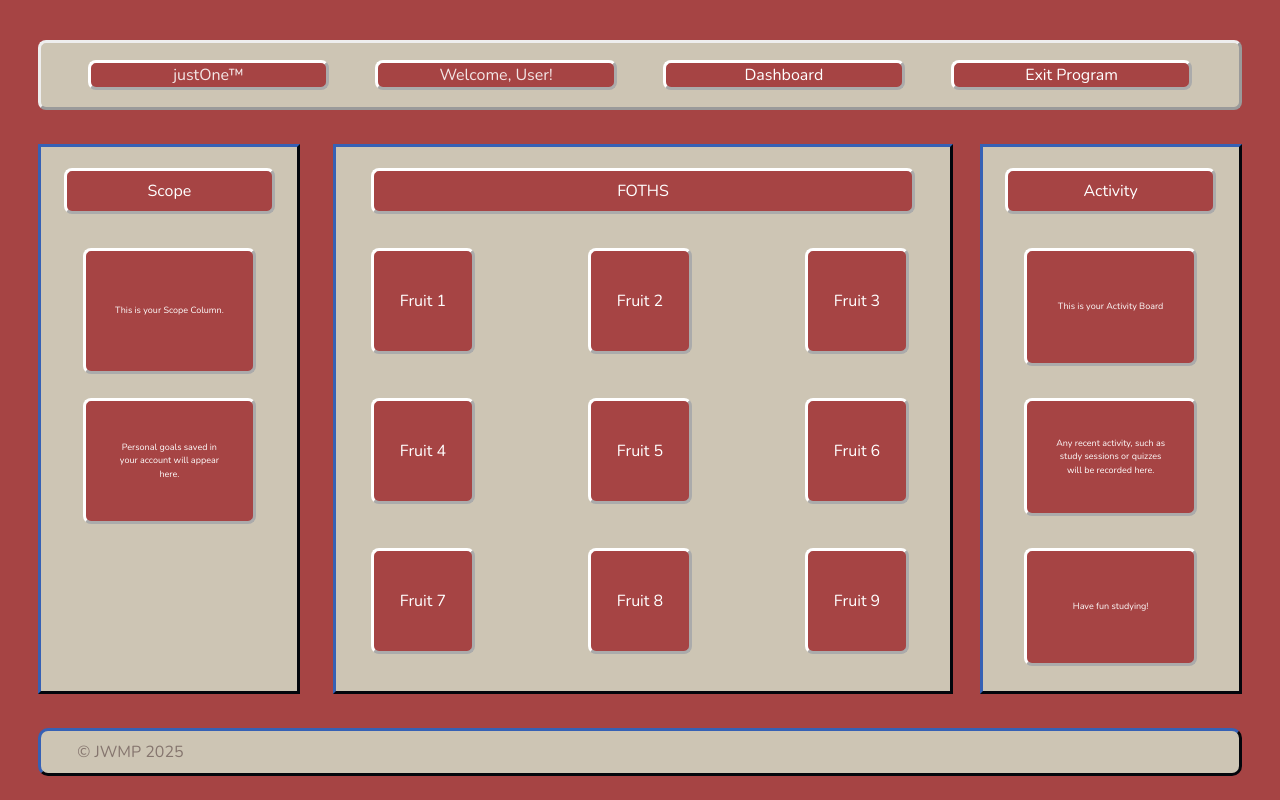
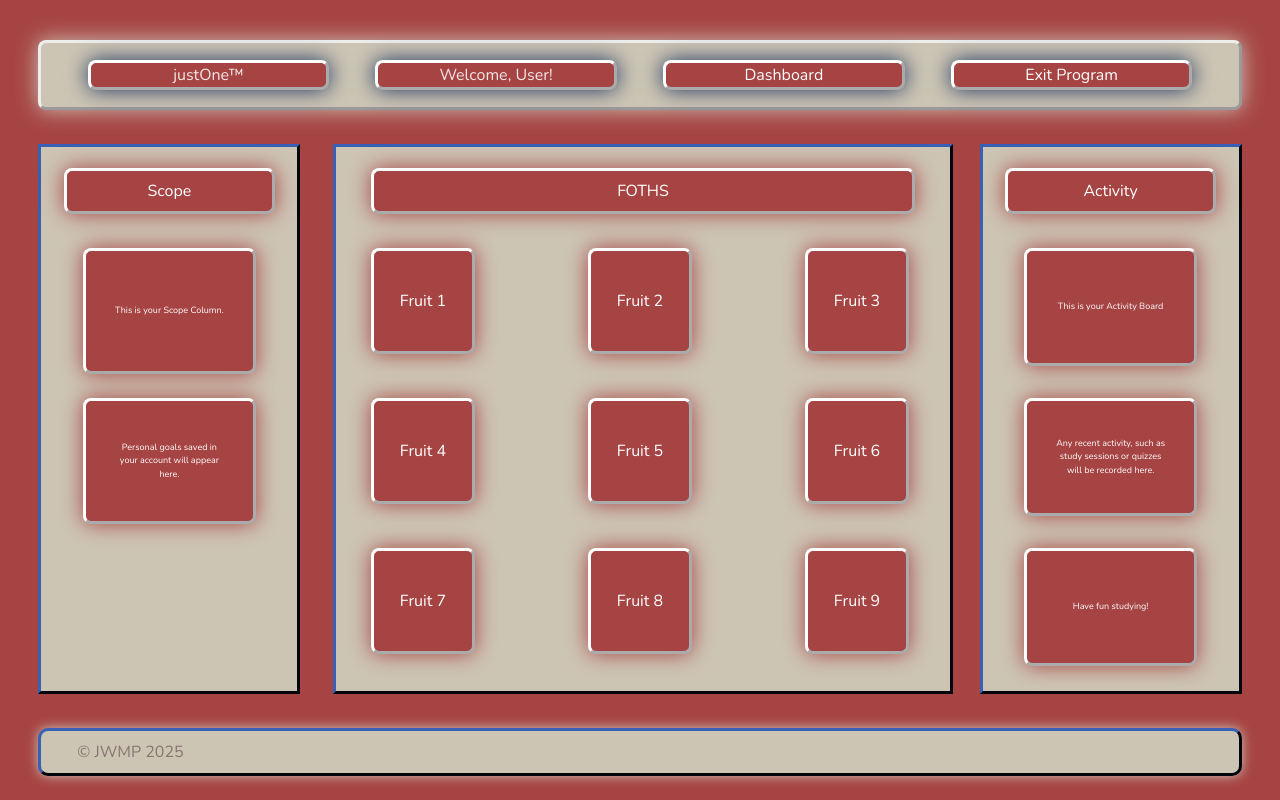
Before and after one commit to jwhitad15/Unit1-FinalProject-FOTHS-Joshua-W, a React (Vite) app in the folder FOTHS/: page /#/foths in a window 1280 px wide. Built offline with nearby package versions, Linux system fonts and the light colour scheme.

Commit message:
"Box Shadow Stylization"

```diff
--- a/FOTHS/src/App.css
+++ b/FOTHS/src/App.css
@@ -90,6 +90,9 @@
   /* left: 3%; */
   width: 18%;
   padding-top: auto;
+  box-shadow: 8 14px 8px black;
+  -webkit-box-shadow: 0 0 10px #fff;
+          box-shadow: 0 0 21px #1d3461;
 }
 .header-element-2 {
   border-style: outset;
@@ -104,6 +107,9 @@
   width: 18%;
   padding-top: auto;
   /* vertical-align: middle; */
+  box-shadow: 8 14px 8px black;
+  -webkit-box-shadow: 0 0 10px #fff;
+          box-shadow: 0 0 21px #1d3461;
 }
 .header-element-3 {
   border-style: outset;
@@ -118,6 +124,9 @@
   width: 18%;
   padding-top: auto;
   /* vertical-align: middle; */
+  box-shadow: 8 14px 8px black;
+  -webkit-box-shadow: 0 0 10px #fff;
+          box-shadow: 0 0 21px #1d3461;
 }
 .header-element-4 {
   border-style: outset;
@@ -132,6 +141,9 @@
   width: 18%;
   padding-top: auto;
   /* vertical-align: middle; */
+  box-shadow: 8 14px 8px black;
+  -webkit-box-shadow: 0 0 10px #fff;
+          box-shadow: 0 0 21px #1d3461;
 }
 .header-user {
   border-style: outset;
@@ -167,7 +179,10 @@
   left: 3%;
   height: 8%;
   border-radius: 8px;
-  background-color: #cdc5b4
+  background-color: #cdc5b4;
+  box-shadow: 8 14px 8px black;
+  -webkit-box-shadow: 0 0 10px #fff;
+          box-shadow: 0 0 21px #1d3461;
 }
  .study-header {
   border: outset;
@@ -181,7 +196,10 @@
   left: 3%;
   height: 8%;
   border-radius: 8px;
-  background-color: #cdc5b4
+  background-color: #cdc5b4;
+  box-shadow: 8 14px 8px black;
+  -webkit-box-shadow: 0 0 10px #fff;
+          box-shadow: 0 0 21px #1d3461;
 }
 .study-header-logo {
   border-style: outset;
@@ -233,7 +251,10 @@
   left: 15%;
   top: 25%;
   width: 70%;
-  height: 44%
+  height: 44%;
+  box-shadow: 8 14px 8px black;
+  -webkit-box-shadow: 0 0 10px #fff;
+          box-shadow: 0 0 21px #1d3461;
 }
 .study-previous-button {
   display: grid;
@@ -251,7 +272,10 @@
   left: 88%;
   top: 47.25%;
   width: 9%;
-  height:5%
+  height:5%;
+  box-shadow: 8 14px 8px black;
+  -webkit-box-shadow: 0 0 10px #fff;
+          box-shadow: 0 0 21px #1d3461;
 }
 .study-next-button {
   display: grid;
@@ -269,7 +293,10 @@
   left: 3%;
   top: 47.25%;
   width: 9%;
-  height:5%
+  height:5%;
+  box-shadow: 8 14px 8px black;
+  -webkit-box-shadow: 0 0 10px #fff;
+          box-shadow: 0 0 21px #1d3461;
 }
 .study-title {
   border-style: outset;
@@ -286,7 +313,28 @@
   color: white;
   place-content: center;
   color: #85756e;
+  box-shadow: 8 14px 8px black;
+  -webkit-box-shadow: 0 0 10px #fff;
+          box-shadow: 0 0 21px #1d3461;
 
+}
+.return-to-foths-from-study {
+  border: outset 2.5px;
+  color: white;
+  background-color: #1d3461;
+  padding-left: 10px;
+  padding-right: 10px;
+  padding-top: 3px;
+  padding-bottom: 3px;
+  text-align: center;
+  font-size: 18px;
+  /* margin: 4px 2px; */
+  margin-top: 545px;
+  border-radius: 4px;
+  top: 88%;
+  box-shadow: 8 14px 8px black;
+  -webkit-box-shadow: 0 0 10px #fff;
+          box-shadow: 0 0 21px #1d3461;
 }
 .verse-name {
   border-style: outset;
@@ -303,6 +351,9 @@
   color: white;
   place-content: center;
   color: #85756e;
+  box-shadow: 8 14px 8px black;
+  -webkit-box-shadow: 0 0 10px #fff;
+          box-shadow: 0 0 21px #1d3461;
 
 }
 
@@ -320,7 +371,27 @@
   width: 68%;
   color: white;
   place-content: center;
+  box-shadow: 8 14px 8px black;
+  -webkit-box-shadow: 0 0 10px #fff;
+          box-shadow: 0 0 21px #a64444;
 
+}
+.return-to-foths-from-game-mode {
+  border: outset 2.5px;
+  color: white;
+  background-color: #1d3461;
+  padding-left: 10px;
+  padding-right: 10px;
+  padding-top: 3px;
+  padding-bottom: 3px;
+  text-align: center;
+  font-size: 18px;
+  margin-top: 500px;
+  border-radius: 4px;
+  position: relative;
+  box-shadow: 8 14px 8px black;
+  -webkit-box-shadow: 0 0 10px #fff;
+          box-shadow: 0 0 21px #1d3461;
 }
 .game-card {
   border: outset;
@@ -340,6 +411,9 @@
   width: 28.333%;
   color: white;
   place-content: center;
+  box-shadow: 8 14px 8px black;
+  -webkit-box-shadow: 0 0 10px #fff;
+          box-shadow: 0 0 21px #a64444;
 }
 .game-card-2 {
   border-style: outset;
@@ -355,7 +429,9 @@
   width: 28.333%;
   color: white;
   place-content: center;
-
+  box-shadow: 8 14px 8px black;
+  -webkit-box-shadow: 0 0 10px #fff;
+          box-shadow: 0 0 21px #a64444;
 }
 .game-card-3 {
   border-style: outset;
@@ -371,8 +447,9 @@
   width: 28.333%;
   color: white;
   place-content: center;
-
-
+  box-shadow: 8 14px 8px black;
+  -webkit-box-shadow: 0 0 10px #fff;
+          box-shadow: 0 0 21px #a64444;
 }
 .game-mode-header {
   border: outset;
@@ -386,9 +463,12 @@
   left: 3%;
   height: 8%;
   border-radius: 8px;
-  background-color: #cdc5b4
+  background-color: #cdc5b4;
+  box-shadow: 8 14px 8px black;
+  -webkit-box-shadow: 0 0 10px #fff;
+          box-shadow: 0 0 21px #a64444;
 }
- .dashboard-header {
+.dashboard-header {
   border: outset;
   display: flex;
   /* place-content: center; */
@@ -400,7 +480,10 @@
   left: 3%;
   height: 8%;
   border-radius: 8px;
-  background-color: #cdc5b4
+  background-color: #cdc5b4;
+  box-shadow: 8 14px 8px black;
+-webkit-box-shadow: 0 0 10px #fff;
+        box-shadow: 0 0 21px #cdc5b4;
 }
 .dashboard-title {
   border-style: outset;
@@ -416,6 +499,9 @@
   width: 68%;
   color: white;
   place-content: center;
+  box-shadow: 8 14px 8px black;
+  -webkit-box-shadow: 0 0 10px #fff;
+          box-shadow: 0 0 21px #a64444;
 }
 .FOTHS-dashboard-card {
   border-style: outset;
@@ -431,10 +517,14 @@
   width: 28.333%;
   color: white;
   place-content: center;
+  box-shadow: 8 14px 8px black;
+-webkit-box-shadow: 0 0 10px #fff;
+        box-shadow: 0 0 21px #a64444;
 }
 .dashboard-card-text {
   text-align: center;
   margin: 1px;
+
 }
 
 .recent-activity {
@@ -450,6 +540,9 @@
   height: 5%;
   padding-left: 2%;
   padding-right:  2%;
+  box-shadow: 8 14px 8px black;
+  -webkit-box-shadow: 0 0 10px #fff;
+          box-shadow: 0 0 21px #a64444;
 }
 .recent-activity-card-1 {
   border: outset;
@@ -465,6 +558,9 @@
   padding-left: 2%;
   padding-right:  2%;
   font-size: xx-small;
+  box-shadow: 8 14px 8px black;
+  -webkit-box-shadow: 0 0 10px #fff;
+          box-shadow: 0 0 21px #a64444;
 }
 .recent-activity-card-2 {
   border: outset;
@@ -480,6 +576,9 @@
   padding-left: 2%;
   padding-right:  2%;
   font-size: xx-small;
+  box-shadow: 8 14px 8px black;
+  -webkit-box-shadow: 0 0 10px #fff;
+          box-shadow: 0 0 21px #a64444;
 }
 .recent-activity-card-3 {
   border: outset;
@@ -495,6 +594,9 @@
   padding-left: 2%;
   padding-right:  2%;
   font-size: xx-small;
+  box-shadow: 8 14px 8px black;
+  -webkit-box-shadow: 0 0 10px #fff;
+          box-shadow: 0 0 21px #a64444;
 }
 
 .scope {
@@ -510,6 +612,9 @@
   height: 5%;
   padding-left: 2%;
   padding-right:  2%;
+  box-shadow: 8 14px 8px black;
+  -webkit-box-shadow: 0 0 10px #fff;
+          box-shadow: 0 0 21px #a64444;
 }
 .scope-card-1 {
   border: outset;
@@ -525,6 +630,9 @@
   padding-left: 2%;
   padding-right:  2%;
   font-size: xx-small;
+  box-shadow: 8 14px 8px black;
+  -webkit-box-shadow: 0 0 10px #fff;
+          box-shadow: 0 0 21px #a64444;
 }
 .scope-card-2 {
   border: outset;
@@ -540,6 +648,9 @@
   padding-left: 2%;
   padding-right:  2%;
   font-size: xx-small;
+  box-shadow: 8 14px 8px black;
+  -webkit-box-shadow: 0 0 10px #fff;
+          box-shadow: 0 0 21px #a64444;
 }
 
 .foths-main {
@@ -574,21 +685,9 @@
   width: 42%;
   color: white;
   place-content: center;
-}
-.return-to-foths-from-study {
-  border: outset 2.5px;
-  color: white;
-  background-color: #a64444;
-  padding-left: 10px;
-  padding-right: 10px;
-  padding-top: 3px;
-  padding-bottom: 3px;
-  text-align: center;
-  font-size: 18px;
-  /* margin: 4px 2px; */
-  margin-top: 520px;
-  border-radius: 4px;
-  top: 88%;
+  box-shadow: 8 14px 8px black;
+  -webkit-box-shadow: 0 0 10px #fff;
+          box-shadow: 0 0 21px #a64444;
 }
 .foths-header {
   border: outset;
@@ -602,7 +701,10 @@
   left: 3%;
   height: 8%;
   border-radius: 8px;
-  background-color: #cdc5b4
+  background-color: #cdc5b4;
+  box-shadow: 8 14px 8px black;
+  -webkit-box-shadow: 0 0 10px #fff;
+          box-shadow: 0 0 21px #cdc5b4;
 }
 .fruit-cards-row-1 {
   /* border: outset; */
@@ -662,6 +764,10 @@
   height: 12.5%;
   padding-left: 2%;
   padding-right:  2%;
+  box-shadow: 8 14px 8px black;
+  -webkit-box-shadow: 0 0 10px #fff;
+          box-shadow: 0 0 21px #a64444;
+
 }
 .fruit-card-2 {
   border: outset;
@@ -676,6 +782,9 @@
   height: 12.5%;
   padding-left: 2%;
   padding-right:  2%;
+  box-shadow: 8 14px 8px black;
+  -webkit-box-shadow: 0 0 10px #fff;
+          box-shadow: 0 0 21px #a64444;
 }
 .fruit-card-3 {
   border: outset;
@@ -690,6 +799,9 @@
   height: 12.5%;
   padding-left: 2%;
   padding-right:  2%;
+  box-shadow: 8 14px 8px black;
+  -webkit-box-shadow: 0 0 10px #fff;
+          box-shadow: 0 0 21px #a64444;
 }
 .fruit-card-4 {
   border: outset;
@@ -704,6 +816,9 @@
   height: 12.5%;
   padding-left: 2%;
   padding-right:  2%;
+  box-shadow: 8 14px 8px black;
+  -webkit-box-shadow: 0 0 10px #fff;
+          box-shadow: 0 0 21px #a64444;
 }
 .fruit-card-5 {
   border: outset;
@@ -718,6 +833,9 @@
   height: 12.5%;
   padding-left: 2%;
   padding-right:  2%;
+  box-shadow: 8 14px 8px black;
+  -webkit-box-shadow: 0 0 10px #fff;
+          box-shadow: 0 0 21px #a64444;
 }
 .fruit-card-6 {
   border: outset;
@@ -732,6 +850,9 @@
   height: 12.5%;
   padding-left: 2%;
   padding-right:  2%;
+  box-shadow: 8 14px 8px black;
+  -webkit-box-shadow: 0 0 10px #fff;
+          box-shadow: 0 0 21px #a64444;
 }
 .fruit-card-7 {
   border: outset;
@@ -746,6 +867,9 @@
   height: 12.5%;
   padding-left: 2%;
   padding-right:  2%;
+  box-shadow: 8 14px 8px black;
+  -webkit-box-shadow: 0 0 10px #fff;
+          box-shadow: 0 0 21px #a64444;
 }
 .fruit-card-8 {
   border: outset;
@@ -760,6 +884,9 @@
   height: 12.5%;
   padding-left: 2%;
   padding-right:  2%;
+  box-shadow: 8 14px 8px black;
+  -webkit-box-shadow: 0 0 10px #fff;
+          box-shadow: 0 0 21px #a64444;
 }
 .fruit-card-9 {
   border: outset;
@@ -774,6 +901,9 @@
   height: 12.5%;
   padding-left: 2%;
   padding-right:  2%;
+  box-shadow: 8 14px 8px black;
+  -webkit-box-shadow: 0 0 10px #fff;
+          box-shadow: 0 0 21px #a64444;
 }
 
 .login-signup {
@@ -899,6 +1029,9 @@
   left: 6%;
   top: 21%;
   color: white;
+  box-shadow: 8 14px 8px black;
+  -webkit-box-shadow: 0 0 10px #fff;
+          box-shadow: 0 0 21px #1d3461;
 
 }
 .return-to-foths-button-class {
@@ -915,6 +1048,9 @@
   margin-top: 75px;
   border-radius: 4px;
   top: 88%;
+  box-shadow: 8 14px 8px black;
+  -webkit-box-shadow: 0 0 10px #fff;
+          box-shadow: 0 0 21px #1d3461;
 }
 .under-construction-display-card {
   border: outset 2px;
@@ -933,6 +1069,9 @@
   color: white;
   font-size:xx-small;
   /* font-size: calc(1vw + .3vh); */
+  box-shadow: 8 14px 8px black;
+  -webkit-box-shadow: 0 0 10px #fff;
+          box-shadow: 0 0 21px #1d3461;
 }
 .under-construction-header {
   border: outset;
@@ -978,7 +1117,9 @@
   left: 6%;
   top: 21%;
   color: white;
-
+  box-shadow: 8 14px 8px black;
+  -webkit-box-shadow: 0 0 10px #fff;
+          box-shadow: 0 0 21px #1d3461;
 }
 .return-to-dashboard-button-class {
   border: outset 2.5px;
@@ -992,6 +1133,9 @@
   font-size: 18px;
   margin: 4px 2px;
   border-radius: 4px;
+  box-shadow: 8 14px 8px black;
+  -webkit-box-shadow: 0 0 10px #fff;
+          box-shadow: 0 0 21px #1d3461;
 }
 .error-display-card {
   border: outset 2px;
@@ -1010,6 +1154,9 @@
   color: white;
   font-size:xx-small;
   /* font-size: calc(1vw + .3vh); */
+  box-shadow: 8 14px 8px black;
+  -webkit-box-shadow: 0 0 10px #fff;
+          box-shadow: 0 0 21px #1d3461;
 }
 .error-header {
   border: outset;
@@ -1023,7 +1170,10 @@
   left: 3%;
   height: 8%;
   border-radius: 8px;
-  background-color: #cdc5b4
+  background-color: #cdc5b4;
+  box-shadow: 8 14px 8px black;
+  -webkit-box-shadow: 0 0 10px #fff;
+          box-shadow: 0 0 21px #1d3461;
 }
 
 
@@ -1039,7 +1189,9 @@
   top: 21%;
   bottom: 70%;
   color: white;
-
+  box-shadow: 8 14px 8px black;
+  -webkit-box-shadow: 0 0 10px #fff;
+          box-shadow: 0 0 21px #1d3461;
 }
 .about-story-card {
   border: outset;
@@ -1057,6 +1209,9 @@
   bottom: 52%;
   color: white;
   font-size:xx-small;
+  box-shadow: 8 14px 8px black;
+  -webkit-box-shadow: 0 0 10px #fff;
+          box-shadow: 0 0 21px #1d3461;
   /* font-size: calc(1vw + .3vh); */
 }
 .about-app-card {
@@ -1071,7 +1226,10 @@
   top: 51%;
   bottom: 17%;
   color: white;
-  font-size:xx-small
+  font-size:xx-small;
+  box-shadow: 8 14px 8px black;
+  -webkit-box-shadow: 0 0 10px #fff;
+          box-shadow: 0 0 21px #1d3461;
 }
 
 .footer-copyright {
@@ -1192,4 +1350,7 @@
   top: 91%;
   right: 3%;
   left: 3%;
+  box-shadow: 8 14px 8px black;
+  -webkit-box-shadow: 0 0 10px #fff;
+          box-shadow: 0 0 12px #cdc5b4;
  }
--- a/FOTHS/src/components/study.jsx
+++ b/FOTHS/src/components/study.jsx
@@ -31,8 +31,8 @@ const Study = () => {
             </main>
 
             <div className="return-to-foths-from-study">
-                   <a id="return-to-dashboard-hyperlink" href="./#/foths">Return</a>
-                </div>
+                   <a id="return-to-dashboard-hyperlink" href="./#/foths">Home</a>
+            </div>
 
             <footer className="footer">
                 <div className="footer-copyright"> &copy; JWMP 2025 </div>
```
Also changed, not shown: FOTHS/src/components/game-mode.jsx (+8 -3 lines).
